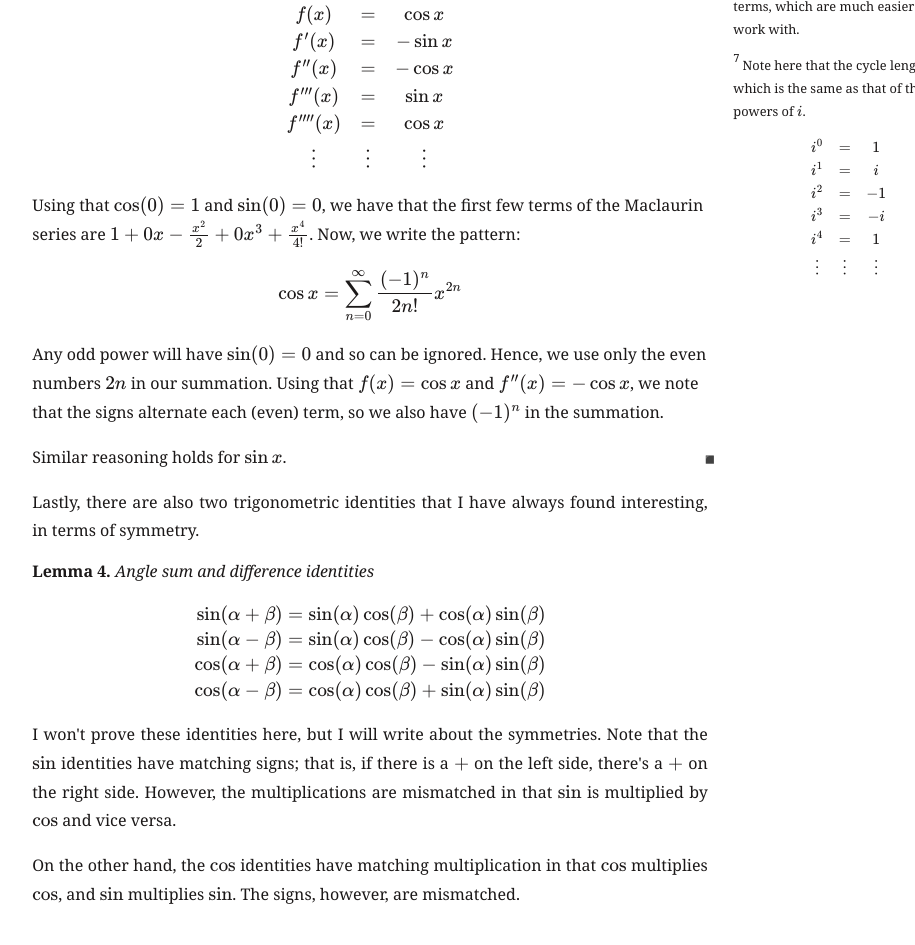
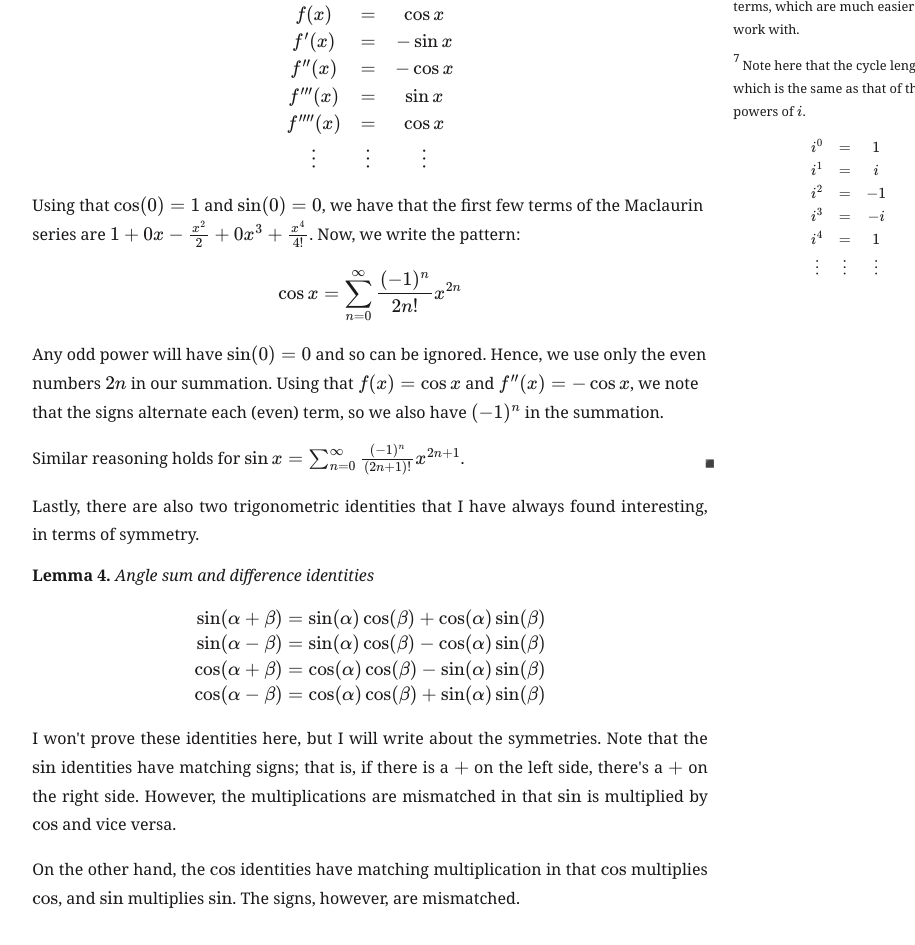
Before and after one commit to jesse-wei/website, a plain HTML site: page blog/sincos.html in a window 1280 px wide. Shown: the part 3374-4319 px from the top of the page, without its empty margins (270-1185 px from the left). Drawn offline with nearby package versions, Linux system fonts and the light colour scheme; a web font is replaced by a local one.

Commit message:
a little little more

```diff
--- a/blog/sincos.html
+++ b/blog/sincos.html
@@ -164,7 +164,7 @@
         so we
         also have $(-1)^n$ in the summation.
         <p>
-            Similar reasoning holds for $\sin x$.
+            Similar reasoning holds for $\sin x = \sum_{n=0}^{\infty} \frac{(-1)^n}{(2n+1)!}x^{2n+1}$.
         </p>
     </div>
 
```
